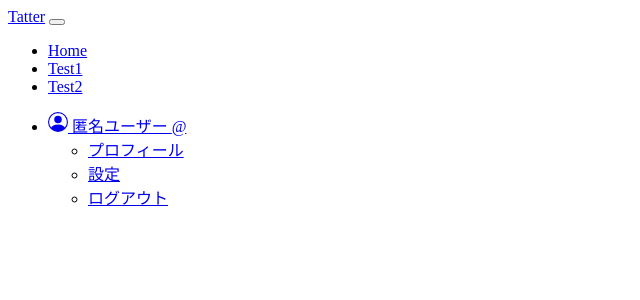
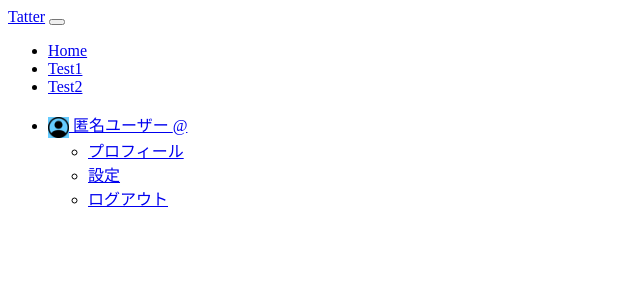
Before and after one commit to TAK848/pg-backend-final-tatter, a Django app: template templates/tatter/snippets/header.html in a window 1280 px wide. Shown: the top 300 px of the page, without its empty margins (0-640 px from the left). Run offline with Django 3.2, Linux system fonts and the light colour scheme; the template is opened without the code that fills it, so the values that code supplies are empty; the visitor is signed in with stand-in values (Sample User, id 1).

Commit message:
ヘッダーテンプレートのタブ幅を4->2に変更，ユーザー画像を表示

```diff
--- a/templates/tatter/snippets/header.html
+++ b/templates/tatter/snippets/header.html
@@ -1,3 +1,4 @@
+{% load static %}
 <nav class="navbar navbar-expand-md navbar-dark bg-dark mb-2 fixed-top">
   <div class="container-xl">
     <a class="navbar-brand" href="{% url 'tatter:index' %}">Tatter</a>
@@ -22,10 +23,7 @@
       <ul class="navbar-nav mb-0">
         <li class="nav-item dropdown">
           <a class="nav-link dropdown-toggle me-md-2 mb-2 mb-md-0" aria-current="page" id="navbarDropdownMenuLink" href="{% url 'account_logout' %}" role="button" data-bs-toggle="dropdown" aria-expanded="false">
-                        <svg xmlns="http://www.w3.org/2000/svg" width="20" height="20" fill="currentColor" class="bi bi-person-circle" viewBox="0 0 16 16">
-                            <path d="M11 6a3 3 0 1 1-6 0 3 3 0 0 1 6 0z" />
-                            <path fill-rule="evenodd" d="M0 8a8 8 0 1 1 16 0A8 8 0 0 1 0 8zm8-7a7 7 0 0 0-5.468 11.37C3.242 11.226 4.805 10 8 10s4.757 1.225 5.468 2.37A7 7 0 0 0 8 1z" />
-                        </svg>
+            <img src="{% static 'default-icon-96.png' %}" class="rounded-circle border border-light" style="vertical-align: middle; height:21px;">
             {{user.handle_name}} <span class="text-muted small">@{{user.display_username}}</span>
           </a>
           <ul class="dropdown-menu" aria-labelledby="navbarDropdownMenuLink">
@@ -35,7 +33,6 @@
           </ul>
         </li>
       </ul>
-
       {% else %}
       <ul class="navbar-nav mb-0">
         <li class="nav-item">
```
Lines whose indentation alone changed are shown as unchanged.
